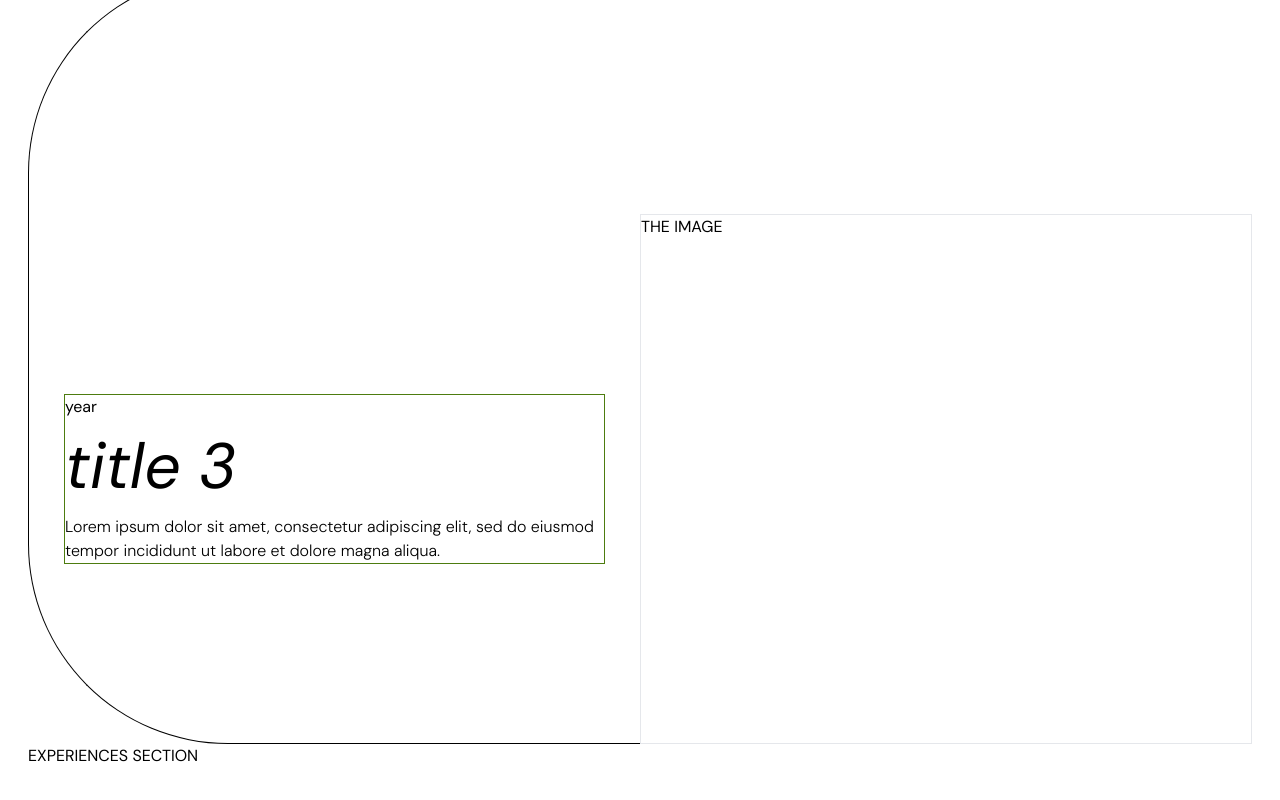
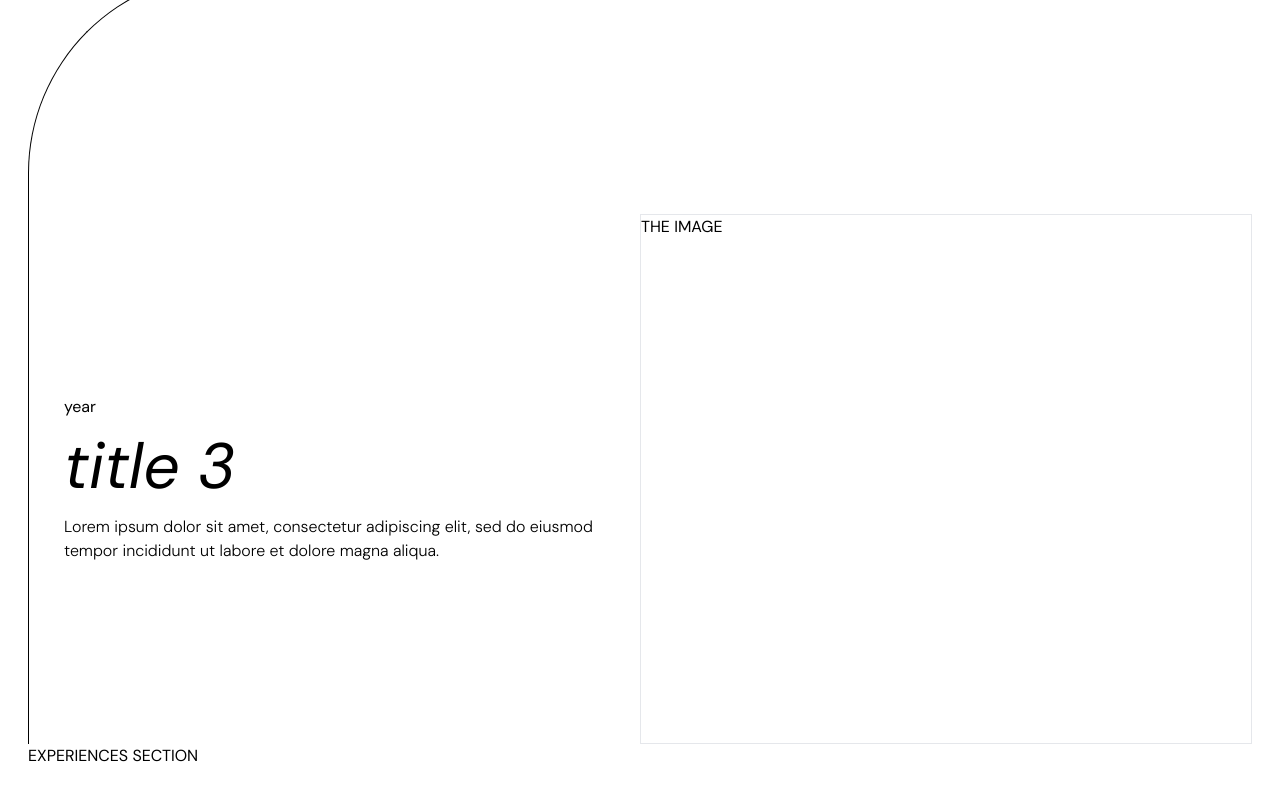
Before and after one commit to anindyoo/portfolio, a React (Create React App) app: page / in a window 1280 px wide. Shown: the part 2298-3098 px from the top of the page. Built offline with nearby package versions, Linux system fonts and the light colour scheme.

Commit message:
feat: add isLast stylings.

```diff
--- a/src/components/Timeline/TimelineDesc.jsx
+++ b/src/components/Timeline/TimelineDesc.jsx
@@ -2,22 +2,24 @@ const TimelineDesc = (props) => {
   const {
     title,
     isOdd,
+    isLast,
   } = props;
 
   return (
-    <div className={`
-      TIMELINE-DESCRIPTION
-      border-b
-      w-full h-screen max-h-[33.125rem]
-      px-[2.188rem]
-      flex flex-col justify-center
-      ${isOdd
-      ? 'border-l border-black rounded-bl-[12.5rem]'
-      : 'border-r border-black rounded-br-[12.5rem]'}`}
+    <div
+      className={`
+        TIMELINE-DESCRIPTION
+        w-full h-screen max-h-[calc(100vh*(66.25/100))]
+        px-[2.188rem]
+        flex flex-col justify-center
+        border-black
+        ${isOdd
+        ? `border-l ${!isLast && 'border-b rounded-bl-[12.5rem]'}`
+        : `border-r ${!isLast && 'border-b rounded-br-[12.5rem]'}`
+        }`}
     >
       <div className="
         DESCRIPTION-TEXT-CONTAINER
-        border border-lime-700
         flex flex-col"
       >
         <span className="text-base">year</span>
```
